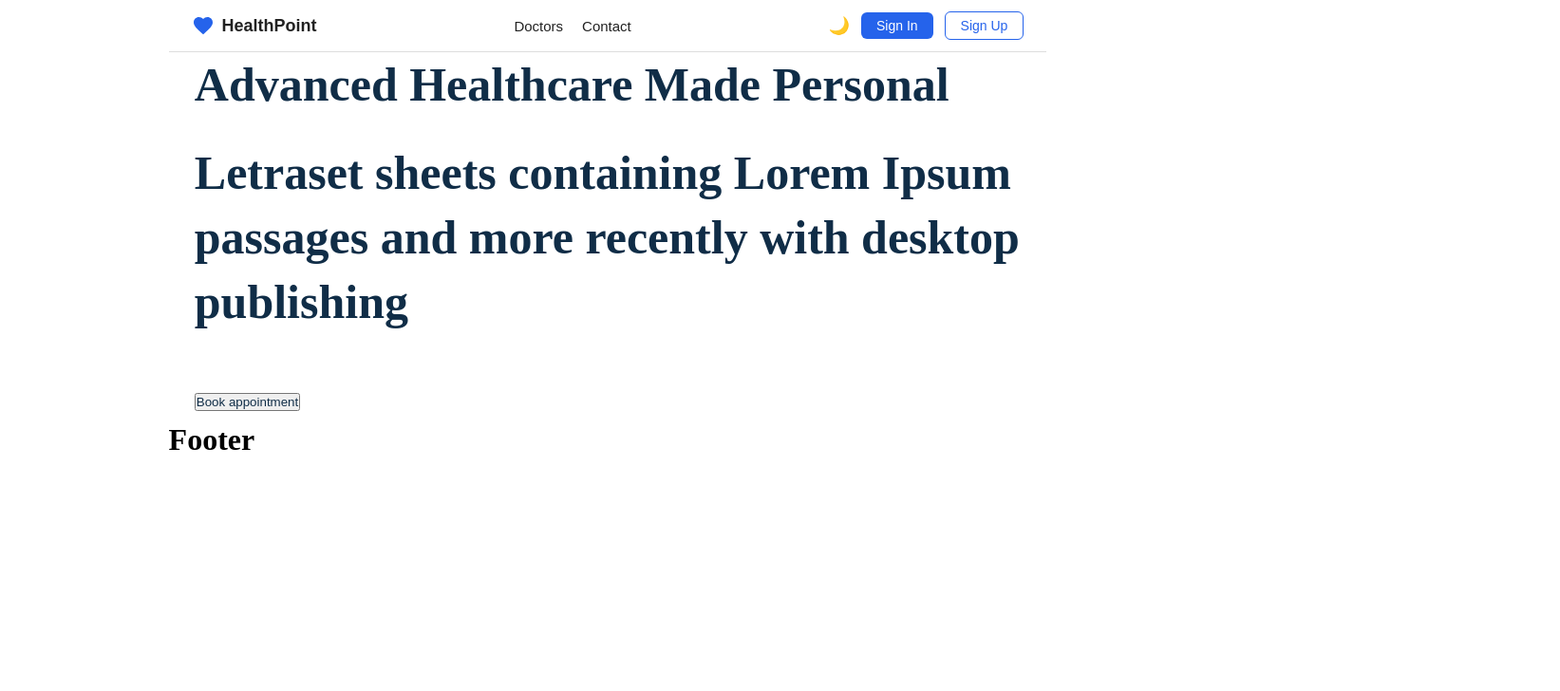
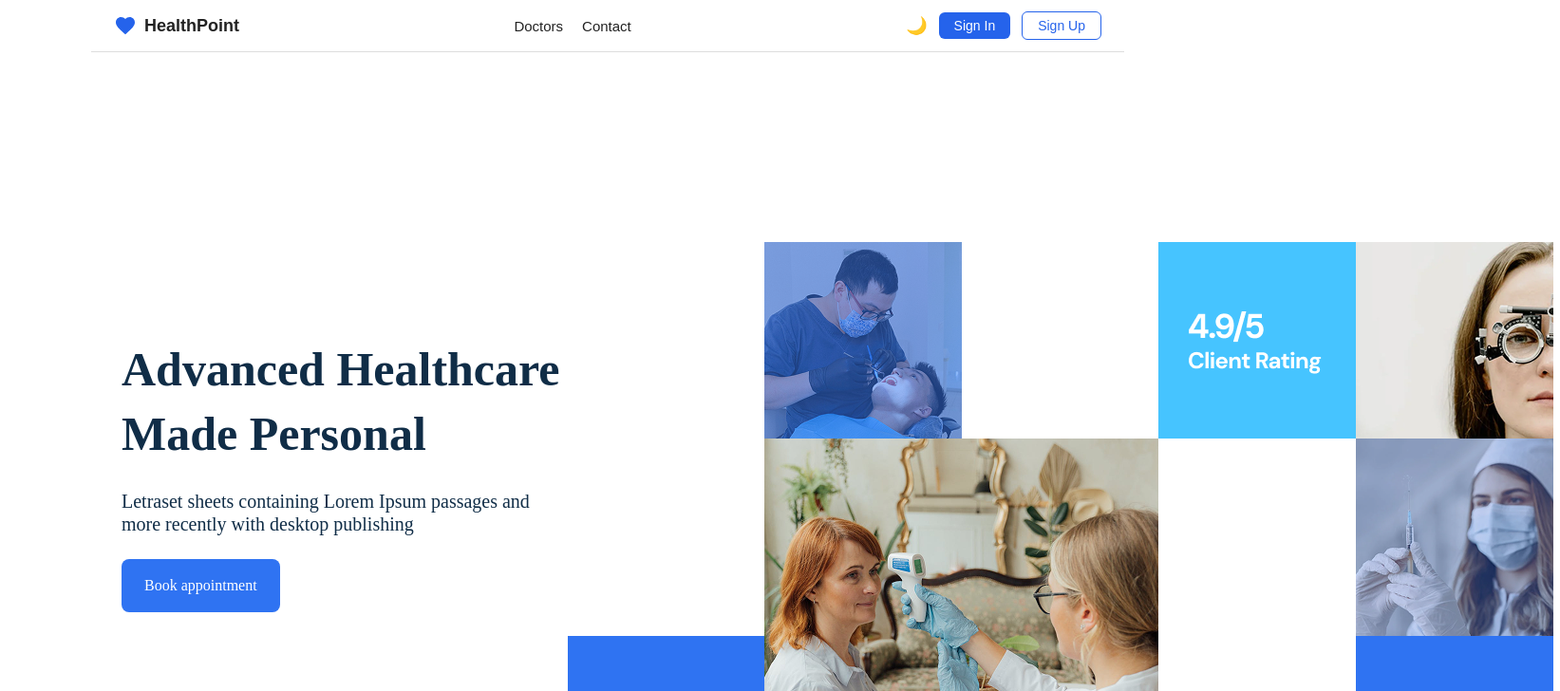
Before and after one commit to adhamjonjabborov07/Hackathon-NoMercy, a React (Vite) app: page / in a window 1280 px wide. Shown: the top 728 px of the page at 95% size, 1643 px wide, since content can reach past the window. Built offline with nearby package versions, Linux system fonts and the light colour scheme.

Commit message:
section1

```diff
--- a/src/pages/Home/home.css
+++ b/src/pages/Home/home.css
@@ -1,13 +1,49 @@
-.conatiner{
-    width: 85%;
+.container {
+  width: 50%;
   margin: 0 auto;
 }
-.text:nth-child(1){
+.p1 {
   font-weight: 700;
   font-style: Bold;
   font-size: 50px;
   line-height: 68px;
   letter-spacing: -3%;
-color: #102D47;
-;
+  color: #102d47;
+  width: 470px;
 }
+.text {
+
+  padding-top: 100px;
+}
+.p2 {
+  font-family: DM Sans;
+  font-weight: 400;
+  font-style: Regular;
+  font-size: 20px;
+  line-height: 24px;
+  letter-spacing: 0%;
+  color: #102d47;
+  width: 470px;
+}
+.btn1 {
+  padding: 16px 24px;
+  border: none;
+  border-radius: 8px;
+  font-family: DM Sans;
+  font-weight: 400;
+  font-style: Regular;
+  font-size: 16px;
+  line-height: 24px;
+  letter-spacing: 0%;
+  text-align: center;
+  background-color: #2F73F2;
+  color: white;
+}
+.bt1:hover{
+    background-color: red;
+}
+.text-container{
+    display: flex;
+    justify-content: space-around;
+    padding-top: 200px;
+}
--- a/src/pages/Home/home.jsx
+++ b/src/pages/Home/home.jsx
@@ -6,18 +6,25 @@ function Home() {
       <main>
         <section>
           <div className="container">
-            <div className="text">
-              <p>Advanced Healthcare Made Personal</p>
-              <p>
-                Letraset sheets containing Lorem Ipsum passages and more
-                recently with desktop publishing
-              </p>
+            <div className="text-container">
+              <div className="text">
+                <p className="p1">Advanced Healthcare Made Personal</p>
+                <p className="p2">
+                  Letraset sheets containing Lorem Ipsum passages and more
+                  recently with desktop publishing
+                </p>
+                <div>
+                  <button className="btn1" type="button">
+                    <a href="#">Book appointment</a>
+                  </button>
+                </div>
+              </div>
+
               <div>
-                <button type="button">Book appointment</button>
+                <img src="./src/pages/Home/images/doctor.png" alt="" />
               </div>
             </div>
           </div>
-
         </section>
       </main>
     </>
```
Also changed, not shown: src/pages/Home/images/doctor.png (added). Lines whose indentation alone changed are shown as unchanged.
